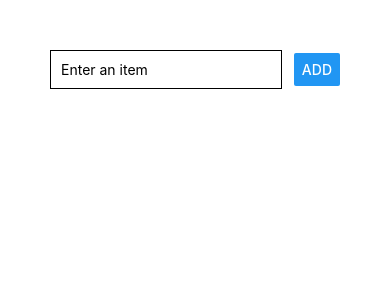
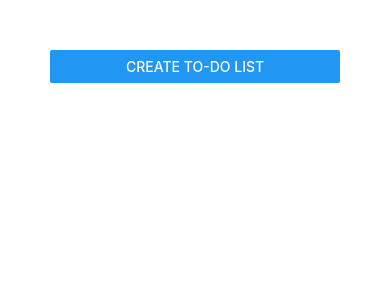
Before and after one commit to gizemarik/to-do-list, a React Native app: screen / in a window 390 px wide. Shown: the top 300 px of the page. Built offline with nearby package versions, Linux system fonts and the light colour scheme.

Commit message:
Adding input component in a Modal

```diff
--- a/App.js
+++ b/App.js
@@ -1,11 +1,8 @@
 import { useState } from "react";
 import {
   StyleSheet,
-  Text,
   View,
-  TextInput,
   Button,
-  ScrollView,
   FlatList,
 } from "react-native";
 
@@ -14,6 +11,7 @@ import ListInput from "./components/ListInput";
 
 export default function App() {
   const [toDoList, setToDoList] = useState([]);
+  const [isVisible, setIsVisible] = useState(false);
 
   const addItemToList = (itemTitle) => {
     setToDoList((currentList) => [
@@ -30,7 +28,12 @@ export default function App() {
 
   return (
     <View style={styles.screen}>
-      <ListInput onAddItem={addItemToList} />
+
+      <Button title="Create To-Do List" onPress={() => {
+        setIsVisible(true)
+      }} />
+
+      <ListInput visibility={isVisible} onAddItem={addItemToList} />
 
       <FlatList
         data={toDoList}
--- a/components/ListInput.js
+++ b/components/ListInput.js
@@ -1,13 +1,5 @@
-import React, {useState} from "react";
-import {
-  StyleSheet,
-  Text,
-  View,
-  TextInput,
-  Button,
-  ScrollView,
-  FlatList,
-} from "react-native";
+import React, { useState } from "react";
+import { StyleSheet, View, TextInput, Button, Modal } from "react-native";
 
 const ListInput = (props) => {
   const [enteredItem, setEnteredItem] = useState("");
@@ -17,6 +9,7 @@ const ListInput = (props) => {
   };
 
   return (
+    <Modal visible={props.visibility} animationType="slide" >
       <View style={styles.inputContainer}>
         <TextInput
           placeholder="Enter an item"
@@ -26,6 +19,7 @@ const ListInput = (props) => {
         />
         <Button title="ADD" onPress={props.onAddItem.bind(this, enteredItem)} />
       </View>
+    </Modal>
   );
 };
 
@@ -33,14 +27,15 @@ export default ListInput;
 
 const styles = StyleSheet.create({
   inputContainer: {
-        flexDirection: "row",
-        justifyContent: "space-between",
+    justifyContent: "center",
     alignItems: "center",
+    flex:1
   },
   input: {
     borderColor: "black",
     borderWidth: 1,
     padding: 10,
     width: "80%",
-      }
+    marginBottom:10
+  },
 });
```
Lines whose indentation alone changed are shown as unchanged.
